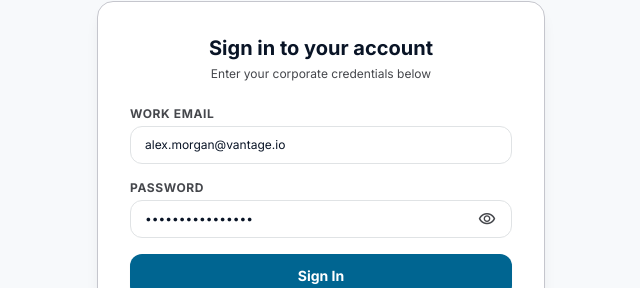
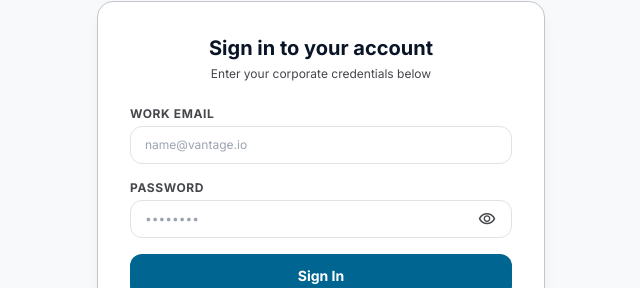
Before and after one commit to suhasr024/Odoo-Hackathon-, a React (Vite) app: page /login in a window 1280 px wide. Shown: the part 231-519 px from the top of the page, without its empty margins (319-959 px from the left). Built offline with nearby package versions, Linux system fonts and the light colour scheme; the HTML template or start-up script is replaced by a standard one.

Commit message:
fix: initialize login email and password inputs as empty strings

```diff
--- a/src/pages/auth/LoginPage.jsx
+++ b/src/pages/auth/LoginPage.jsx
@@ -9,8 +9,8 @@ export const LoginPage = () => {
   const { success } = useToast();
   const navigate = useNavigate();
 
-  const [email, setEmail] = useState('alex.morgan@vantage.io');
-  const [password, setPassword] = useState('DemoPassword123!');
+  const [email, setEmail] = useState('');
+  const [password, setPassword] = useState('');
   const [error, setError] = useState('');
   const [loading, setLoading] = useState(false);
 
```
